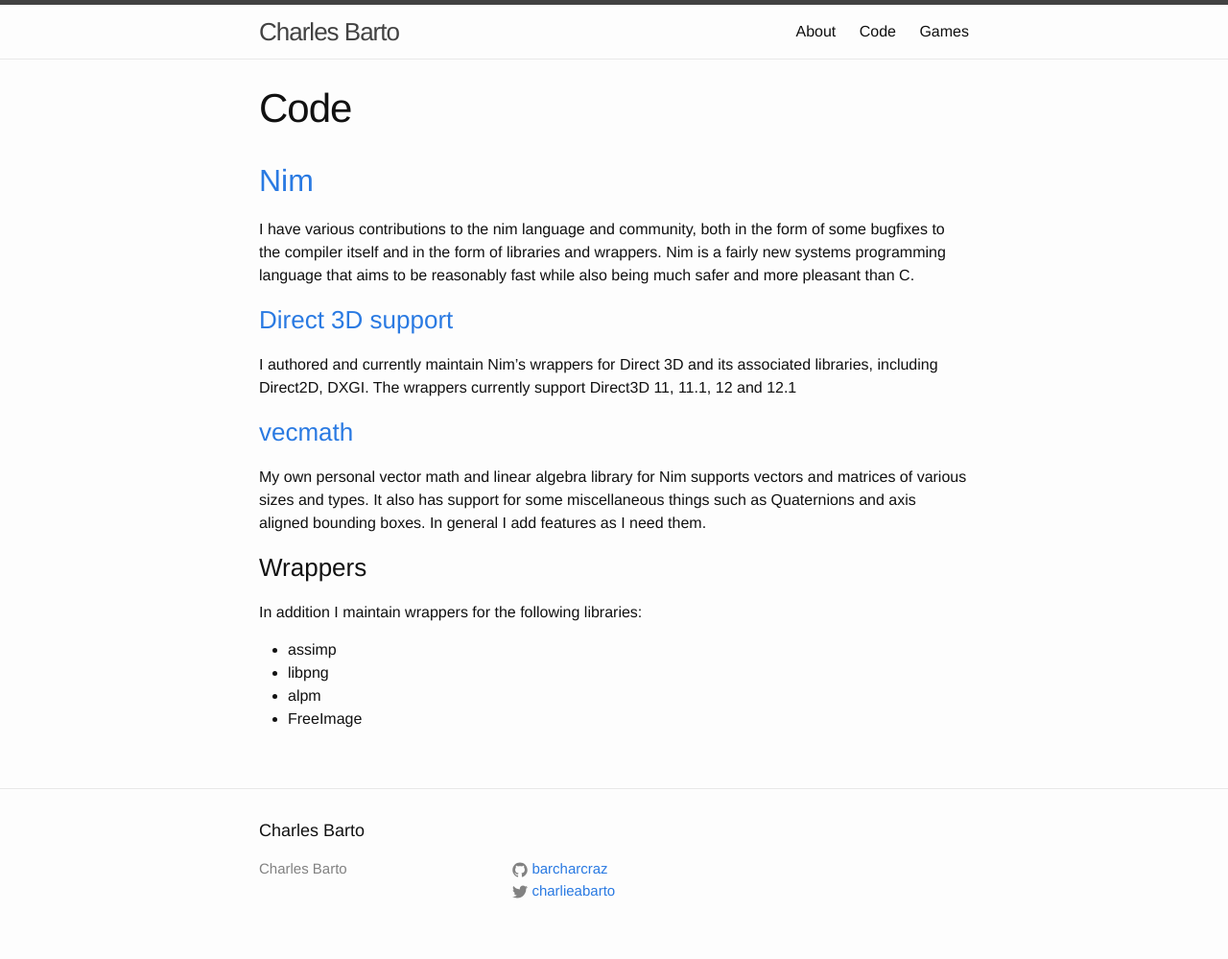
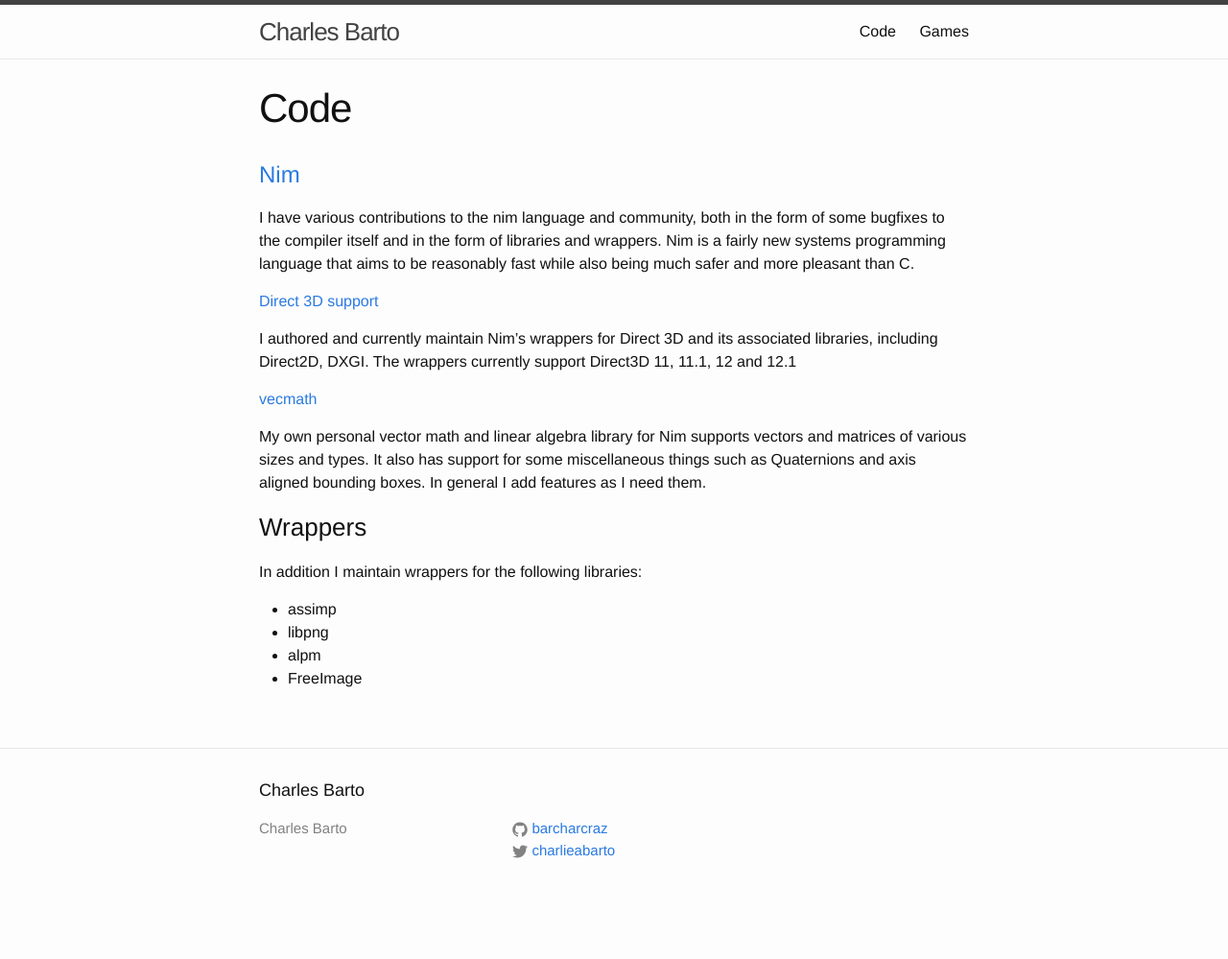
Before and after one commit to barcharcraz/personal-site, a Jekyll site: the page built from code.md, in a window 1280 px wide. Shown: the whole page at 96% size. Built offline with Jekyll 4.4.1, drawn with Linux system fonts in a browser that asks for light colours; after the commit the page ends 957 px from its top, so only the background shows below that.

Commit message:
added stuff

```diff
--- a/code.md
+++ b/code.md
@@ -4,21 +4,21 @@ title: Code
 permalink: /code/
 ---
 
-[Nim](nim-lang.org)
---------
+# [Nim](nim-lang.org)
+
 I have various contributions to the nim language and community, both
 in the form of some bugfixes to the compiler itself and in the form of libraries
 and wrappers. Nim is a fairly new systems programming language that aims to be
 reasonably fast while also being much safer and more pleasant than C.
 
 
-### [Direct 3D support](https://bitbucket.org/barcharcraz/directnimrod)
+[Direct 3D support](https://bitbucket.org/barcharcraz/directnimrod)
 
 I authored and currently maintain Nim's wrappers for Direct 3D and its
 associated libraries, including Direct2D, DXGI. The wrappers currently support
 Direct3D 11, 11.1, 12 and 12.1
 
-### [vecmath](https://github.com/barcharcraz/vecmath)
+[vecmath](https://github.com/barcharcraz/vecmath)
 
 My own personal vector math and linear algebra library for Nim
 supports vectors and matrices of various sizes and types. It also has support
```
Also changed, not shown: about.md (deleted, +0 -11 lines), games.md (+1 -1 lines), index.md (+5 -1 lines).
